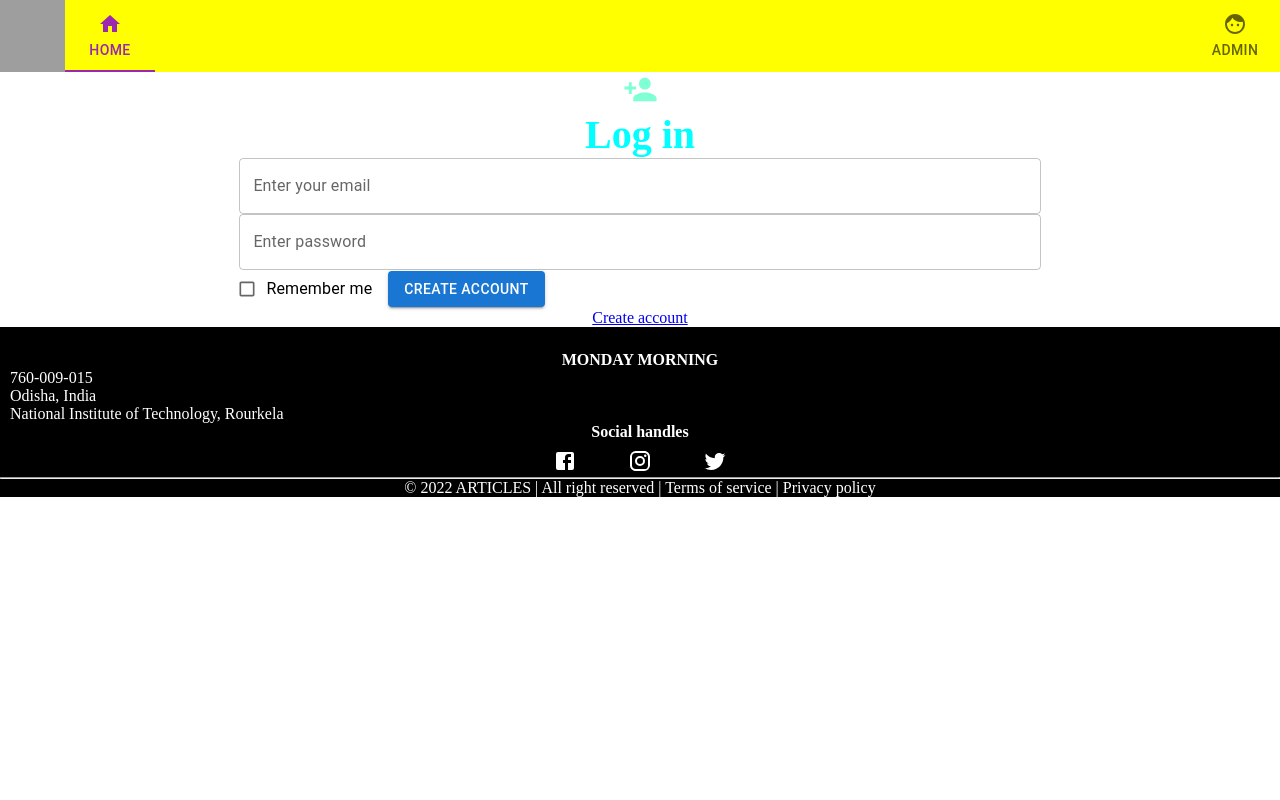
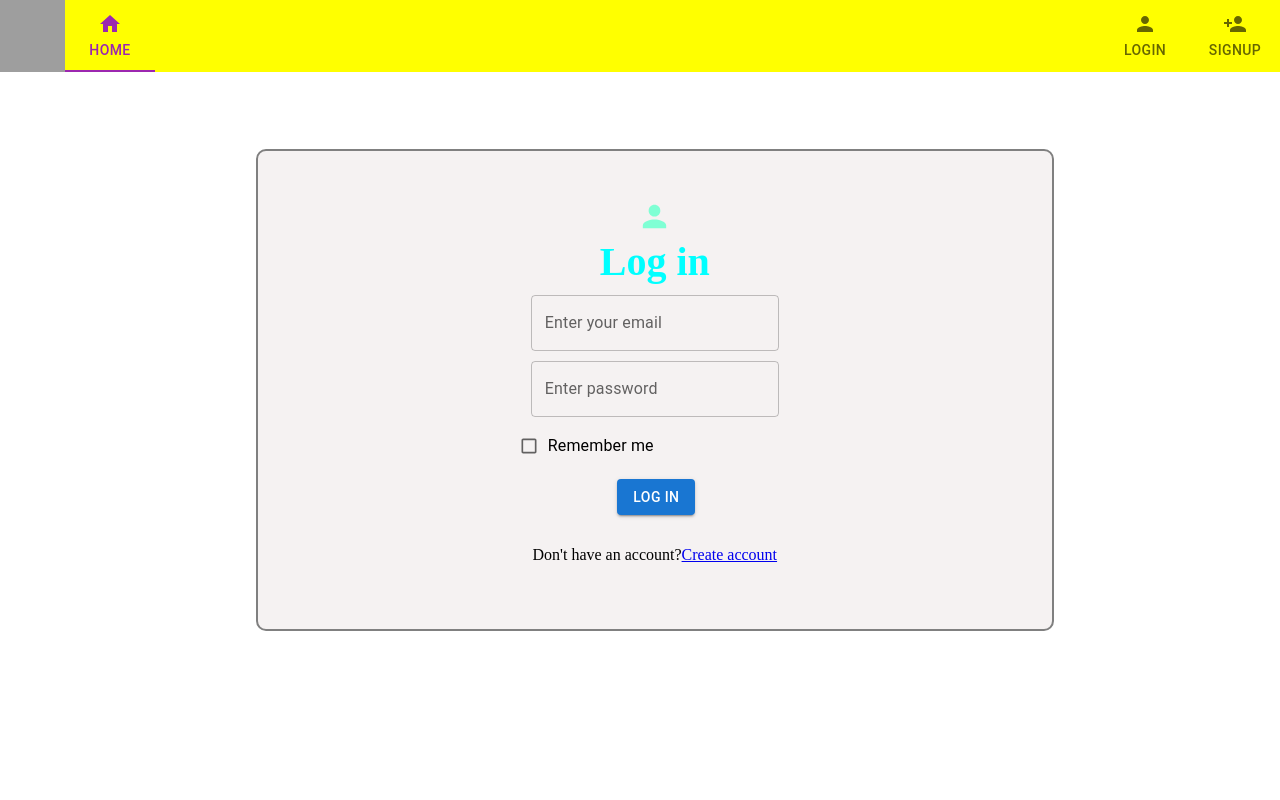
Before and after one commit to anish-patro/MM-SummerTask-2022-Web, a React (Create React App) app: page /Login in a window 1280 px wide. Shown: the top 800 px of the page. Built offline with nearby package versions, Linux system fonts and the light colour scheme; grey boxes are pictures that could not be loaded.

Commit message:
login and signup page updated, admin tab deleted.

```diff
--- a/src/Admin.css
+++ /dev/null
@@ -1,34 +0,0 @@
-.admin{
-  margin: 20px;
-  padding: 20px;
-  justify-content: center;
-  box-shadow:0 6px 20px 0 rgba(0,0,0,0.19) ;
-
-}
-.icon{
-   display: flex;
-   flex-direction: column;
-   align-items: center;
-
-}
-.text{
-font-weight: bold;
-
-  color: aqua;
-  font-size: 40px;
-
-}
-.icon_class>.MuiSvgIcon-root{
-    color: aquamarine;
-}
-.signup{
-  padding: 10px;
-  margin: 2px;
-}
-.login{
-  padding: 0px;
-  margin: 0px;
-}
-.form{
-  display: flexbox;
-}
--- a/src/Admin.js
+++ /dev/null
@@ -1,22 +0,0 @@
-
-import { Routes, Route, BrowserRouter } from "react-router-dom";
-
-import Button from '@mui/material/Button';
-import Tabs from '@mui/material/Tabs';
-import Tab from '@mui/material/Tab';
-import {Link} from "react-router-dom";
-import Signup from "./Signup";
-import Login from "./Login";
-function Admin()
-{
-    return(
-         <><div className="form"><div className="signup" >
-             <Signup/></div>
-             <div className="login">
-        <Login/>
-        </div>
-        </div>
-      </>
-    )
-}
-export default Admin;
--- a/src/App.css
+++ b/src/App.css
@@ -18,9 +18,6 @@
   min-height: 100vh;
 
 }
-
-
-
 .App-header {
   background-color: #282c34;
   min-height: 100vh;
@@ -44,3 +41,142 @@
     transform: rotate(360deg);
   }
 }
+.Content{
+  display: flex;
+  flex-direction: column;
+  justify-content: space-between;
+
+}
+.LoginButton{
+  margin-left: 36%;
+  margin-top: 5%;
+
+}
+.createbut{
+  margin-left: 22%;
+  margin-top: 5%;
+}
+.text-center{
+  margin-top: 1%;
+}
+.Loginpage{
+  margin: 7%;
+  display: flex;
+  justify-content: center;
+  margin-top: 6%;
+  border: 2px solid gray;
+  width: 62vw;
+  height: 55vh;
+  margin-left: 20%;
+  border-radius: 10px;
+  background-color: rgb(245, 242, 242);
+  padding-top: 3%;
+}
+.Signup{
+  margin: 2%;
+}
+.name{
+  padding: 2%;
+}
+.Firstname{
+  margin: 10px;
+}
+.Lastname{
+  margin: 10px;
+}
+.Login_credentials{
+  padding: 10px;
+}
+.Email{
+  margin: 10px;
+}
+.Password{
+  margin: 10px;
+}
+.SignupPassword{
+  margin: 10px;
+}
+.SignupEmail{
+  margin: 10px;
+}
+.main-footer{
+  color: white;
+  background-color: black;
+  padding-top:  3vh;
+  margin-top: 20%;
+  position: relative;
+  margin-bottom: 0%;
+  width: 100%;
+}
+.list-unstyled{
+  display:inline-block;
+}
+
+.list-unstyled1{
+  margin-left: 10px;
+}
+.list-unstyled2{
+  text-align: center;
+  margin-top: 1vh;
+
+}
+.list-unstyled2 ul li{
+
+  padding: 2vw;
+  display: inline;
+}
+.admin{
+  margin: 20px;
+  padding: 20px;
+  justify-content: center;
+  box-shadow:0 6px 20px 0 rgba(0,0,0,0.19) ;
+
+}
+.icon{
+   display: flex;
+   flex-direction: column;
+   align-items: center;
+   margin-top: 10px;
+
+}
+.text{
+font-weight: bold;
+
+  color: aqua;
+  font-size: 40px;
+
+}
+.icon_class>.MuiSvgIcon-root{
+    color: aquamarine;
+}
+.signup{
+  padding: 10px;
+  margin: 2px;
+}
+.login{
+  padding: 0px;
+  margin: 0px;
+}
+.form{
+  display: flexbox;
+}
+.Signup{
+  display: flex;
+    justify-content: center;
+    margin-top: 25px;
+    border: 2px solid gray;
+    width: 62vw;
+    margin-left: 20%;
+    border-radius: 20px;
+    background-color: rgb(245, 242, 242);
+    padding-bottom: 25px;
+    padding-top: 15px;
+
+}
+.Checkbox{
+  padding: 20px;
+  display: inline;
+}
+.text-center{
+  margin-top: 30px;
+}
--- a/src/App.js
+++ b/src/App.js
@@ -2,34 +2,28 @@ import Header from "./Header";
 import Footer from "./Footer";
 import { Routes, Route, BrowserRouter } from "react-router-dom";
 import Home from "./Home.js";
-import Admin from "./Admin.js";
 import Signup from "./Signup";
 import Login from "./Login";
-import { Container } from "@mui/system";
-
+import './App.css';
 const App=()=> {
   return (
     <>
+       <div className="Content">
+      <BrowserRouter>
 
-      <BrowserRouter>
       <Header/>
+
         <Routes>
           <Route  path="/" element={<Home/>}></Route>
           <Route  path="/Home" element={<Home/>}></Route>
-          <Route  path="/Admin" element={<Admin />} />
+          <Route  path="/Signup" element={<Signup/>}></Route>
+          <Route  path="/Login" element={<Login/>}></Route>\
 
         </Routes>
 
       </BrowserRouter>
-      <Container>
-        <BrowserRouter>
-        <Routes>
-          <Route  path="/Signup" exact component={<Signup/>}></Route>
-          <Route  path="/Login" element={<Login/>}></Route>
-        </Routes>
-      </BrowserRouter>
-      </Container>
-      <Footer/>
+
+      <Footer/> </div>
       </>
   );
 }
--- a/src/Footer.css
+++ /dev/null
@@ -1,26 +0,0 @@
-.main-footer{
-    color: white;
-    background-color: black;
-    padding-top:  3vh;
-    margin: 0px;
-    position: relative;
-    bottom: 0;
-    width: 100%;
-}
-.list-unstyled{
-    display:inline-block;
-}
-
-.list-unstyled1{
-    margin-left: 10px;
-}
-.list-unstyled2{
-    text-align: center;
-    margin-top: 1vh;
-
-}
-.list-unstyled2 ul li{
-
-    padding: 2vw;
-    display: inline;
-}
--- a/src/Footer.js
+++ b/src/Footer.js
@@ -1,7 +1,8 @@
 import FacebookIcon from '@mui/icons-material/Facebook';
 import InstagramIcon from '@mui/icons-material/Instagram';
 import TwitterIcon from '@mui/icons-material/Twitter';
-import "./Footer.css" ;
+
+import './App.css';
 const Footer=()=>{
     return(
      <div className="main-footer" >
--- a/src/Header.js
+++ b/src/Header.js
@@ -5,13 +5,11 @@ import Box from '@mui/material/Box';
 import logo from "./article_logo.png";
 import {Link} from "react-router-dom";
 import "./Header.css";
-
-import "./Admin.css";
+import './App.css';
 import HomeIcon from "@mui/icons-material/Home";
 
-import FaceIcon from "@mui/icons-material/Face";
-
-
+import PersonIcon from '@mui/icons-material/Person';
+import PersonAddIcon from '@mui/icons-material/PersonAdd';
 
 export default function ColorTabs() {
   const [value, setValue] = React.useState('one');
@@ -31,7 +29,8 @@ export default function ColorTabs() {
       >
         <img src={logo} className="logo" alt="logo" />
         <Tab value="one" label="Home" icon={<HomeIcon/>}  component={Link} to="/Home" />
-        <Tab sx={{marginLeft:"auto"}} value="two" label="Admin" icon={<FaceIcon/>} component={Link} to="/Admin"/>
+        <Tab sx={{marginLeft:"auto"}} value="three" label="Login" icon={<PersonIcon/>} component={Link} to="/Login"/>
+        <Tab value="four" label="Signup" icon={<PersonAddIcon/>}  component={Link} to="/Signup" />
       </Tabs>
     </Box>
 
--- a/src/Home.js
+++ b/src/Home.js
@@ -3,7 +3,7 @@ import {Grid,Card,CardActionArea,CardMedia,CardContent,Typography} from '@mui/ma
 import * as React from 'react';
 import SearchIcon from "@mui/icons-material/Search";
 import CardActions from '@mui/material/CardActions';
-
+import './App.css';
 const Home=()=> {
   return (<>
 
--- a/src/Login.js
+++ b/src/Login.js
@@ -1,17 +1,19 @@
 import React from "react";
-import './Admin.css';
+
 import { Divider, TextField,Button } from "@mui/material";
 import {Link} from "react-router-dom";
-
+import './App.css';
 import FormControlLabel from '@mui/material/FormControlLabel';
 import Checkbox from '@mui/material/Checkbox';
 import CheckBoxOutlineBlankIcon from '@mui/icons-material/CheckBoxOutlineBlank';
 import CheckBoxIcon from '@mui/icons-material/CheckBox';
-import PersonIcon from '@mui/icons-material/PersonAdd';
+import PersonIcon from '@mui/icons-material/Person';
+
 const Login=()=>
 {
   return(
-   <div>
+      <>
+   <div className="Loginpage">
        <div className="icon">
            <div className="icon_class">
            <PersonIcon fontSize="large"/>
@@ -20,20 +22,22 @@ const Login=()=>
                </div>
 
            <div className="row m-2">
-           <TextField id="email" className="p-2" type="text" variant="outlined" label="Enter your email" fullWidth/>
-           <TextField id="Password"  className="p-2" type="text" variant="outlined" label="Enter password" fullWidth/>
+           <div className="Email"><TextField id="email" className="email" type="text" variant="outlined" label="Enter your email" fullWidth/> </div>
+           <div className="Password"><TextField id="Password"  className="password" type="password" variant="outlined" label="Enter password" fullWidth/> </div>
            <FormControlLabel control={<Checkbox icon={<CheckBoxOutlineBlankIcon fontSize="small"/>} checkedIcon={<CheckBoxIcon fontSize="small"/>} name="checkedI"/>}
            label="Remember me"/>
-           <Button variant="contained" color="primary">Create Account</Button>
+           <div className="LoginButton"><Button className="createacc" variant="contained" color="primary">Log in</Button></div>
            </div>
            <Divider variant="middle"/>
            <p className="text-center">
+                Don't have an account?
                <Link to="/Signup" className="text-black-50">
-                   Create account
+                     Create account
                </Link>
+
            </p>
        </div>
-   </div>
+   </div></>
   )
 }
 export default Login;
--- a/src/Signup.js
+++ b/src/Signup.js
@@ -1,5 +1,5 @@
 import React from "react";
-import './Admin.css';
+
 import { Divider, TextField,Button, Checkbox } from "@mui/material";
 import {Link} from "react-router-dom";
 import FormControlLabel from '@mui/material/FormControlLabel';
@@ -7,34 +7,36 @@ import FormControlLabel from '@mui/material/FormControlLabel';
 import CheckBoxOutlineBlankIcon from '@mui/icons-material/CheckBoxOutlineBlank';
 import CheckBoxIcon from '@mui/icons-material/CheckBox';
 import PersonAddIcon from '@mui/icons-material/PersonAdd';
-import { CheckBox } from "@mui/icons-material";
+import './App.css';
 const Signup=()=>
 {
   return(
-   <div>
+   <div className="Signup">
        <div className="icon">
            <div className="icon_class">
                <PersonAddIcon fontSize="large"/>
            </div>
            <div className="text">Sign Up
                </div>
-           <div className="row m-2">
-               <div className="col-6 p-2">
+           <div className="name">
+               <div className="Firstname">
                    <TextField id="firstname" type="text" variant="outlined" label="Enter first name" fullWidth/>
                </div>
-               <div className="col-6 p-2">
+               <div className="Lastname">
                <TextField id="lastname" type="text" variant="outlined" label="Enter last name" fullWidth/>
                </div>
-           </div>
-           <div className="row m-2">
-           <TextField id="email" className="p-2" type="text" variant="outlined" label="Enter your email" fullWidth/>
-           <TextField id="Password" className="p-2"  type="text" variant="outlined" label="Enter password" fullWidth/>
-           <FormControlLabel control={<Checkbox icon={<CheckBoxOutlineBlankIcon fontSize="small" />} checkedIcon={<CheckBoxIcon fontSize="small"/>} name="checkedI" />}label="I agree to all terms and conditions."/>
-           <Button variant="contained" color="primary">Create Account</Button>
+
+           <div className="Login_credentials">
+             <div className="SignupEmail"><TextField id="email" className="p-2" type="text" variant="outlined" label="Enter your email" fullWidth/> </div>
+               <div className="SignupPassword">
+
+             <TextField id="Password" className="p-2"  type="password" variant="outlined" label="Enter password" fullWidth/> </div></div>
+             <div className="Checkbox"><FormControlLabel control={<Checkbox icon={<CheckBoxOutlineBlankIcon fontSize="small" />} checkedIcon={<CheckBoxIcon fontSize="small"/>} name="checkedI" />}label="I agree to all terms and conditions."/></div>
+          <div className="createbut"> <Button variant="contained" color="primary">Create Account</Button></div>
            </div>
            <Divider variant="middle"/>
            <p className="text-center">
-               <Link to="/login" className="text-black-50">
+               <Link to="/login">
                   <h5> Already have an Account?</h5>
                </Link>
            </p>
```
Also changed, not shown: src/Home.css (deleted, +0 -7 lines).
